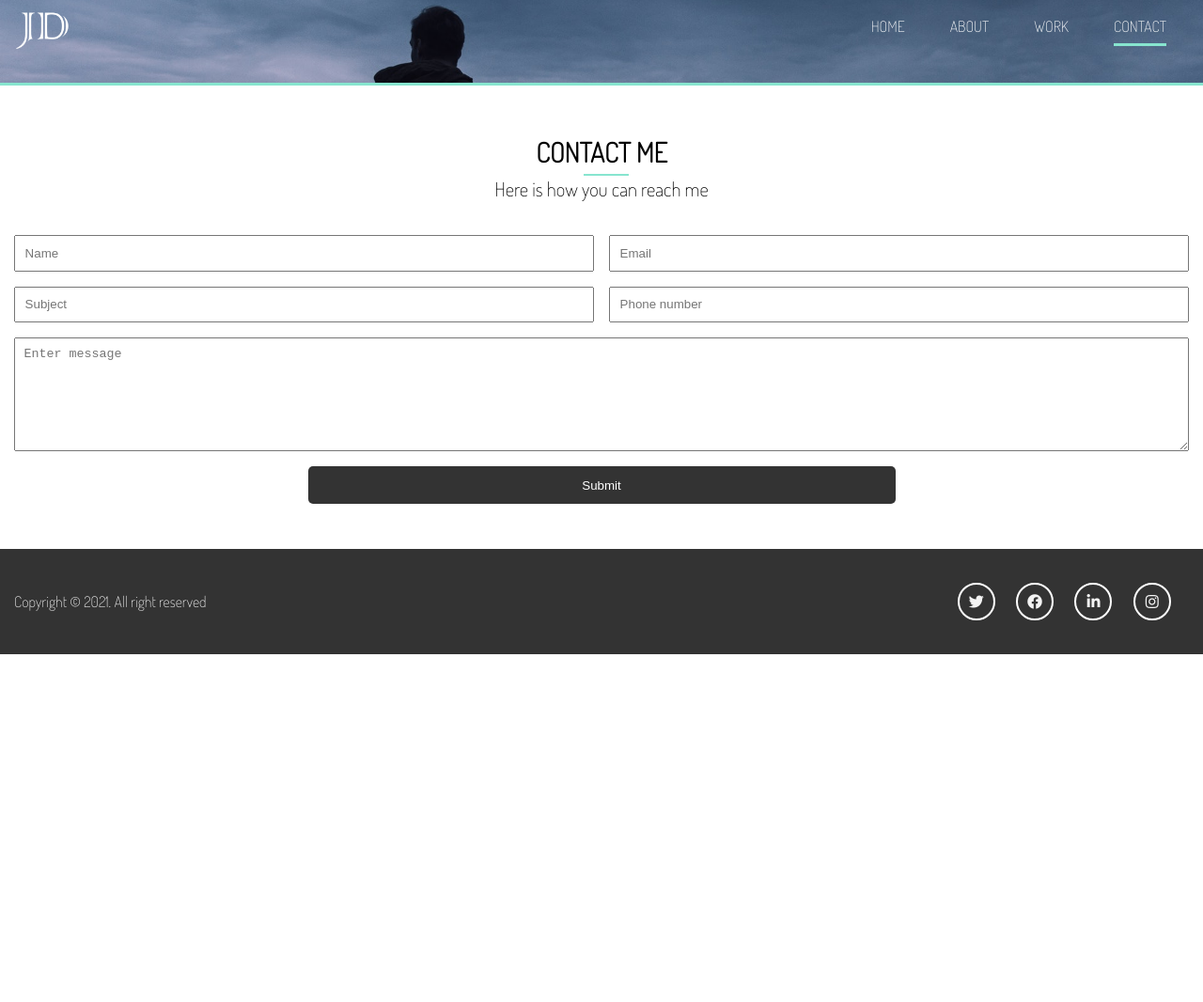
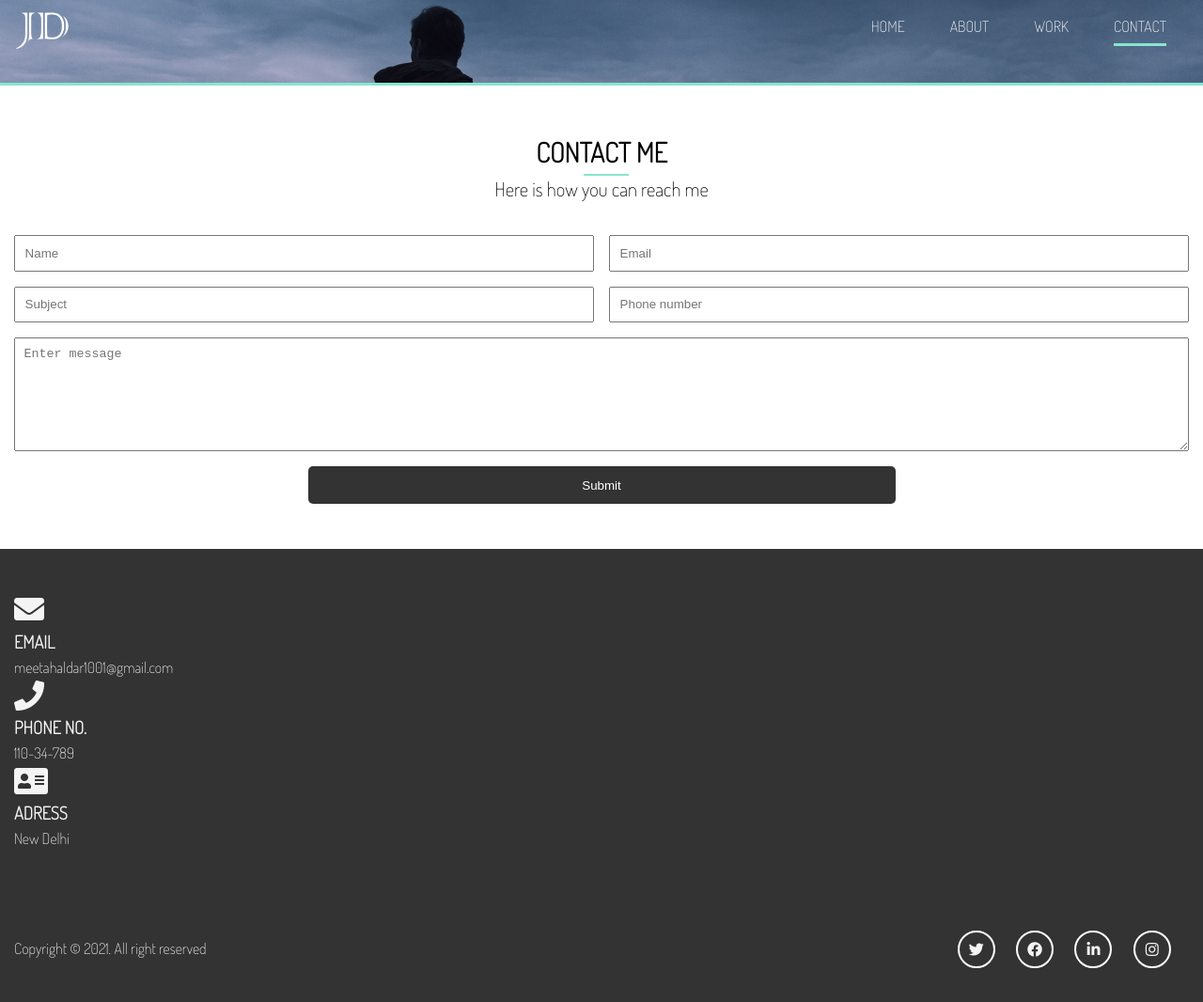
Before and after one commit to MeetaHaldar/portfolio_website, a website: page contact.html in a window 1280 px wide. Shown: the whole page at 94% size. Before the commit the page ends 800 px from the top, so only its background shows below. Drawn offline with Linux system fonts and the light colour scheme.

Commit message:
section B of contact page in html

```diff
--- a/contact.html
+++ b/contact.html
@@ -73,6 +73,58 @@
       </div>
     </section>
 
+<!-- section B contact info -->
+<section id="contact-b" class="py-3 bg-dark">
+  <div class="container">
+    <div class="contact-info">
+      <div>
+      <i class="fas fa-envelope fa-2x"></i>
+      <h3>Email</h3>
+      <p >meetahaldar1001@gmail.com</p>
+      </div>
+
+      <div>
+        <i class="fas fa-phone fa-2x"></i>
+        <h3>Phone no.</h3>
+        <p >110-34-789</p>
+        </div>
+
+        <div>
+          <i class="fas fa-address-card fa-2x"></i>
+          <h3>Adress</h3>
+          <p >New Delhi</p>
+          </div>
+    </div>
+  </div>
+</section>
+
+
+
+
+
+
+
+
+
+
+
+
+
+
+
+
+
+
+
+
+
+
+
+
+
+
+
+
     <!-- footer -->
     <footer id="main-footer">
       <div class="footer-content container">
```
